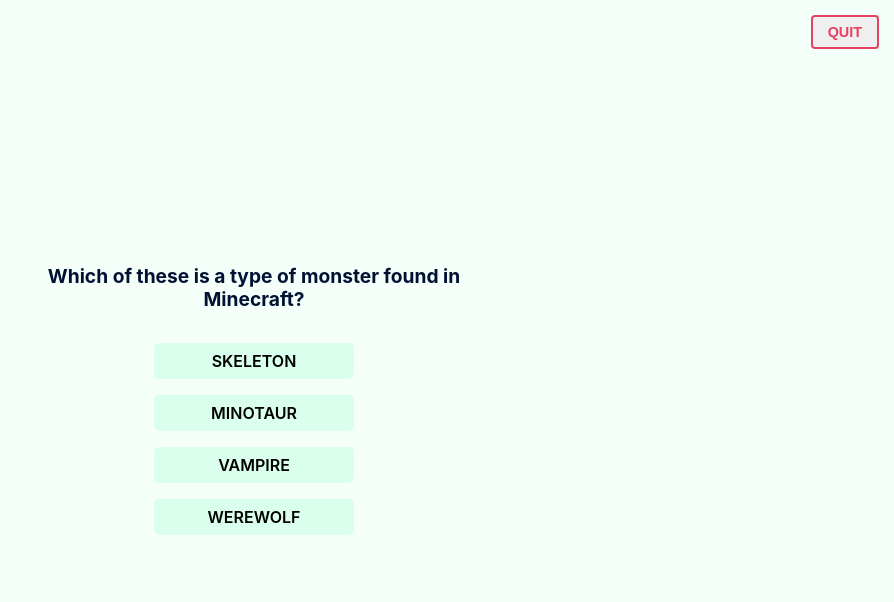
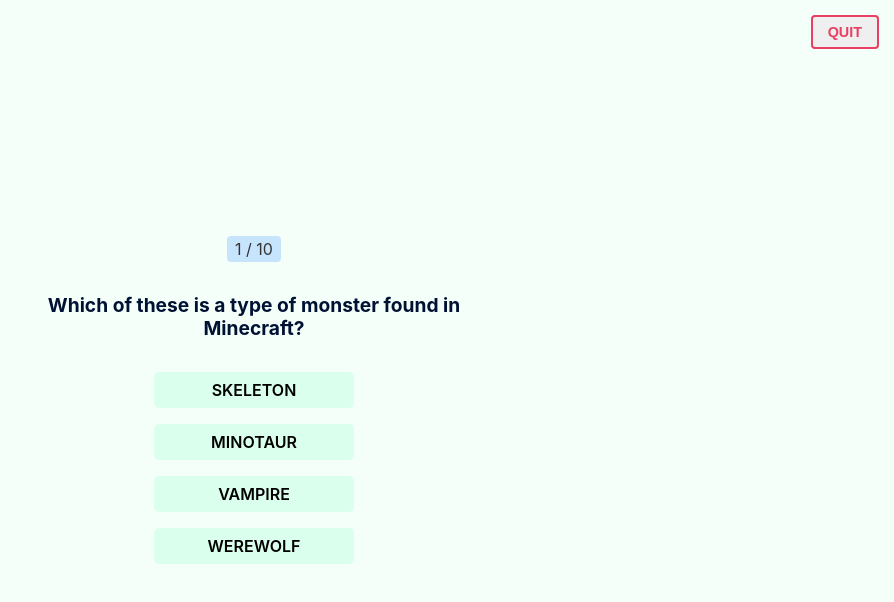
Before and after one commit to BSlaven/Trivia-Quiz-App, a React (Vite) app: page /quiz in a window 1280 px wide. Shown: the top 602 px of the page, without its empty margins (386-1280 px from the left). Built offline with nearby package versions, Linux system fonts and the light colour scheme.

Commit message:
add question number above the question text

```diff
--- a/src/components/Quiz.jsx
+++ b/src/components/Quiz.jsx
@@ -51,6 +51,7 @@
   return (
     <main className="main">
       <div className="question-container">
+        <p className="question-number">1 / 10</p>
         <h3 className="question-text">{currentQuestion.question}</h3>
         <div className="answers-container">
           {answers && answers.map((answer, index) => (
```
